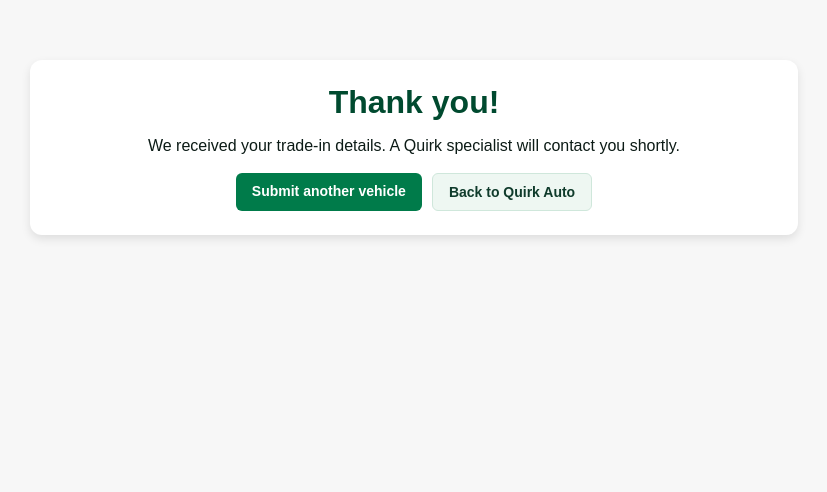
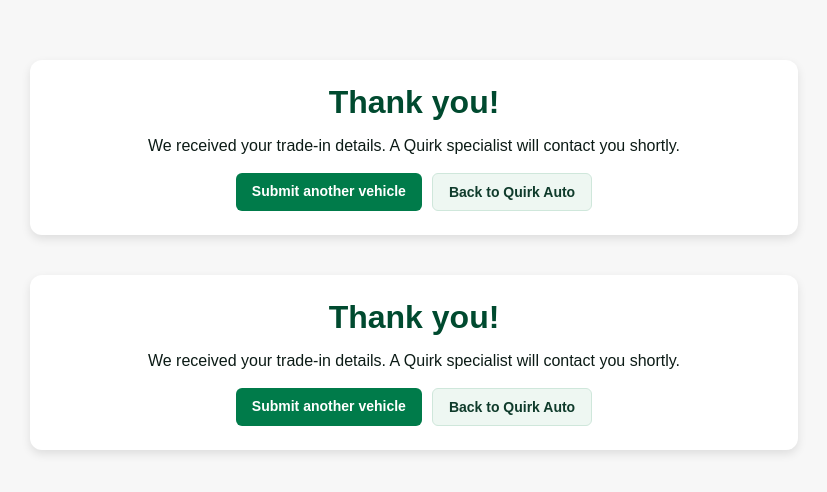
Before and after one commit to mpalmer79/quirk-trade-appraisal, a website: page success/index.html in a window 1280 px wide. Shown: the whole page, without its empty margins (226-1053 px from the left). Drawn offline with Linux system fonts and the light colour scheme.

Commit message:
Update index.html

```diff
--- a/success/index.html
+++ b/success/index.html
@@ -17,3 +17,22 @@
   </main>
 </body>
 </html>
+<!doctype html>
+<html lang="en">
+<head>
+  <meta charset="utf-8" />
+  <meta name="viewport" content="width=device-width, initial-scale=1" />
+  <title>Thanks! – Quirk Auto</title>
+  <link rel="stylesheet" href="/assets/styles.css" />
+</head>
+<body>
+  <main style="max-width:720px;margin:40px auto;background:#fff;padding:24px;border-radius:12px;box-shadow:0 4px 10px rgba(0,0,0,0.1)">
+    <h1 style="text-align:center;margin:0 0 10px;color:#004a2f">Thank you!</h1>
+    <p style="text-align:center;font-size:16px">We received your trade‑in details. A Quirk specialist will contact you shortly.</p>
+    <div style="display:flex;gap:10px;justify-content:center;margin-top:18px">
+      <a class="spanish-btn" href="/" style="text-decoration:none">Submit another vehicle</a>
+      <a class="ghost-btn" href="https://www.quirkcars.com/" target="_blank" rel="noopener noreferrer" style="text-decoration:none">Back to Quirk Auto</a>
+    </div>
+  </main>
+</body>
+</html>
```
